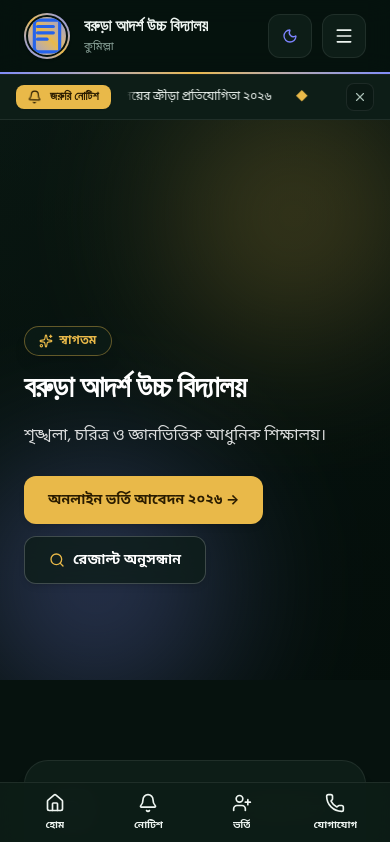
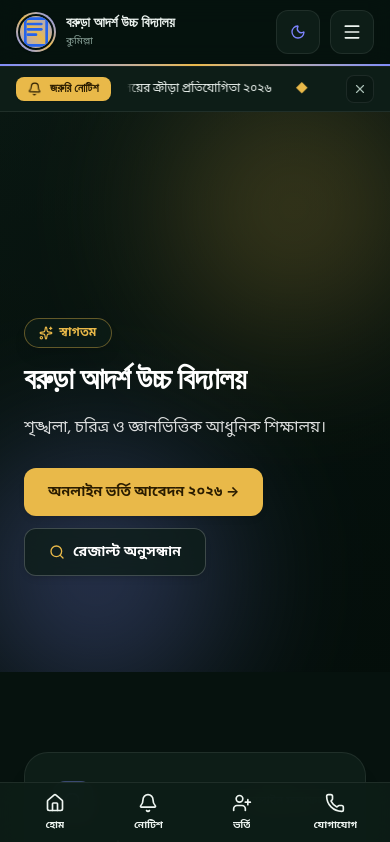
Before and after one commit to nahincodezzi/shohoj-pathshala, a React (Vite) app: page /bahs in a window 390 px wide. Shown: the top 842 px of the page. Built offline with nearby package versions, Linux system fonts and the light colour scheme; a web font is replaced by a local one.

Commit message:
fix(mobile-ux): eliminate horizontal scrollbar on mobile header and ticker for pixel-perfect responsive display

```diff
--- a/src/features/school-public/sections/SchoolHeader.jsx
+++ b/src/features/school-public/sections/SchoolHeader.jsx
@@ -27,12 +27,12 @@ export default function SchoolHeader({
   return (
     <>
       <header className="sticky top-0 z-40 bg-[var(--header-bg)] backdrop-blur-md border-b border-[var(--border)] transition-colors duration-300">
-        <div className="max-w-[1240px] mx-auto px-6 h-18 sm:h-20 flex items-center justify-between gap-4">
+        <div className="max-w-[1240px] mx-auto px-4 sm:px-6 h-16 sm:h-20 flex items-center justify-between gap-2.5 sm:gap-4">
           {/* Logo & School Name */}
-          <a href="#home" className="flex items-center gap-3.5 group shrink-0 min-w-0">
-            <div className="relative">
+          <a href="#home" className="flex items-center gap-2.5 sm:gap-3.5 group min-w-0 flex-1 sm:flex-initial">
+            <div className="relative shrink-0">
               {school?.logo ? (
-                <div className="w-[46px] h-[46px] rounded-full p-[2px] bg-gradient-to-tr from-[var(--primary)] via-[var(--accent)] to-[var(--primary)] shadow-sm group-hover:scale-105 transition-transform">
+                <div className="w-10 h-10 sm:w-[46px] sm:h-[46px] rounded-full p-[2px] bg-gradient-to-tr from-[var(--primary)] via-[var(--accent)] to-[var(--primary)] shadow-sm group-hover:scale-105 transition-transform">
                   <img
                     src={school.logo}
                     alt={schoolName}
@@ -40,18 +40,18 @@ export default function SchoolHeader({
                   />
                 </div>
               ) : (
-                <div className="w-[46px] h-[46px] rounded-full p-[2px] bg-gradient-to-tr from-[var(--primary)] via-[var(--accent)] to-[var(--primary)] shadow-sm group-hover:scale-105 transition-transform">
+                <div className="w-10 h-10 sm:w-[46px] sm:h-[46px] rounded-full p-[2px] bg-gradient-to-tr from-[var(--primary)] via-[var(--accent)] to-[var(--primary)] shadow-sm group-hover:scale-105 transition-transform">
                   <InitialsAvatar name={schoolName} size="md" className="w-full h-full border-2 border-[var(--bg)]" />
                 </div>
               )}
             </div>
 
-            <div className="min-w-0">
-              <span className="text-base sm:text-lg font-extrabold text-[var(--text)] font-heading leading-tight truncate block group-hover:text-[var(--primary-text)] transition-colors">
+            <div className="min-w-0 flex-1">
+              <span className="text-sm sm:text-lg font-extrabold text-[var(--text)] font-heading leading-tight truncate block group-hover:text-[var(--primary-text)] transition-colors">
                 {schoolName}
               </span>
               {(estYear || locationText) && (
-                <span className="text-[11px] sm:text-xs text-[var(--subtle)] font-body truncate block mt-0.5">
+                <span className="text-[10px] sm:text-xs text-[var(--subtle)] font-body truncate block mt-0.5">
                   {estYear ? `${isBn ? 'স্থাপিত:' : 'Est:'} ${formatNumber(estYear, isBn)}` : ''}
                   {estYear && locationText ? ' • ' : ''}
                   {locationText}
--- a/src/features/school-public/sections/UrgentTicker.jsx
+++ b/src/features/school-public/sections/UrgentTicker.jsx
@@ -43,7 +43,7 @@ export default function UrgentTicker({
 
         {/* Center: Streaming Ticker with Fade Mask */}
         <div
-          className="flex-1 overflow-hidden relative cursor-pointer"
+          className="flex-1 min-w-0 overflow-hidden relative cursor-pointer"
           onClick={() => onOpenNotice && onOpenNotice(urgentNotice)}
           style={{
             maskImage: 'linear-gradient(to right, transparent, black 5%, black 95%, transparent)',
```
